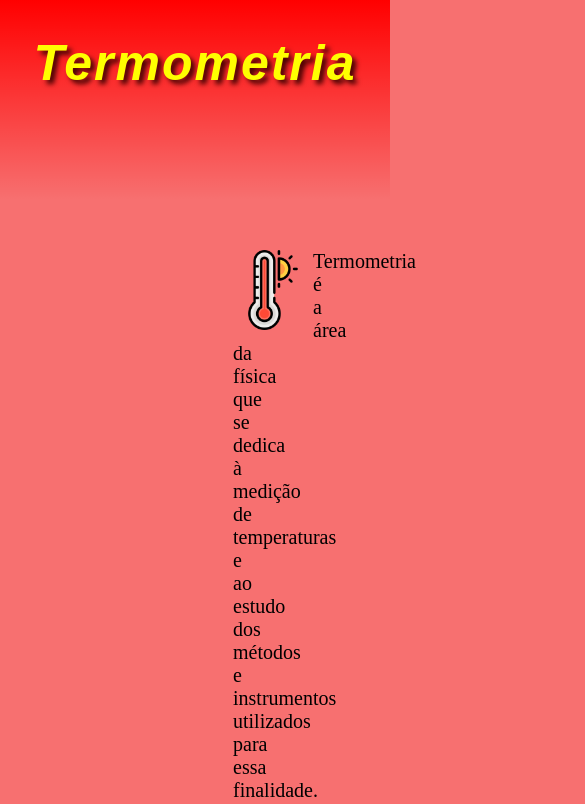
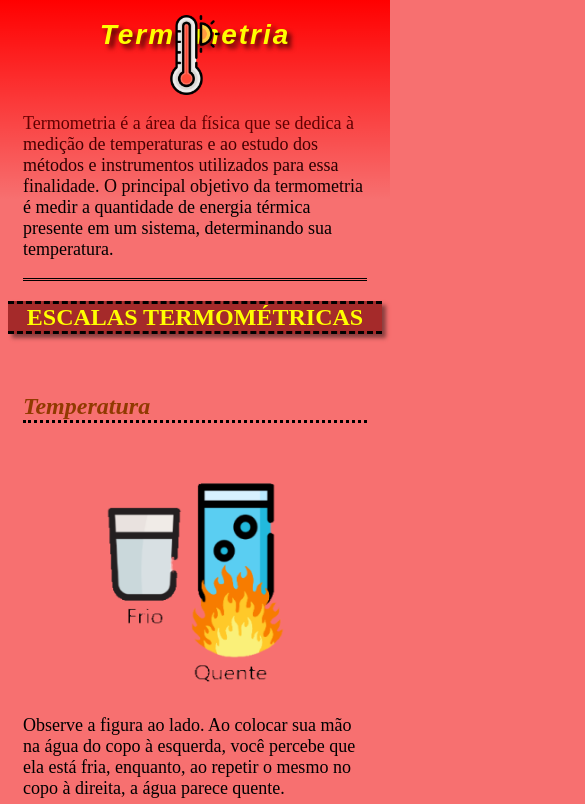
Before and after one commit to Nascici/Interessante, a plain HTML site: page termometria.html in a window 390 px wide. Shown: the top 804 px of the page, 585 px wide, since content can reach past the window. Drawn offline with nearby package versions, Linux system fonts and the light colour scheme; a web font is replaced by a local one.

Commit message:
Update termometria.css
Atualizado para ser compátivel com o celular

```diff
--- a/termometria.css
+++ b/termometria.css
@@ -1,19 +1,21 @@
 * {
     box-sizing: border-box;
 }
+
 #ter {
     background-color: rgb(247, 112, 112);
     max-height: 1500px;
 }
-/*termometria*/
+
 #termometria {
-    background: linear-gradient(to top, rgba(255,0,0,0), red);
+    background: linear-gradient(to top, rgba(255, 0, 0, 0), red);
     position: absolute;
     top: 0;
     left: 0;
     right: 0;
     height: 200px;
 }
+
 .Título {
     text-align: center;
     letter-spacing: 2px;
@@ -24,6 +26,7 @@
     font-size: 50px;
     text-shadow: 4px 4px 5px rgb(66, 2, 2);
 }
+
 .fis-termo {
     margin: 225px;
     margin-top: 250px;
@@ -32,13 +35,14 @@
     font-size: 20px;
     border-bottom: double black;
 }
+
 .Termômetro {
     float: left;
     position: relative;
     top: 0;
     right: 0;
 }
-/*Temperatura*/
+
 .escalas-termométricas {
     margin: 225px;
     margin-top: 0;
@@ -48,10 +52,12 @@
     font-size: 20px;
     border-bottom: double black;
 }
+
 h2 {
     text-align: center;
     text-transform: uppercase;
-    border-top: dashed black; border-bottom: dashed black;
+    border-top: dashed black;
+    border-bottom: dashed black;
     color: yellow;
     font-size: 50px;
     background: brown;
@@ -60,6 +66,7 @@ h2 {
     right: 0;
     box-shadow: 4px 4px 4px rgb(139, 63, 63);
 }
+
 h3 {
     border-bottom: dotted black;
     color: rgb(145, 58, 0);
@@ -67,17 +74,20 @@ h3 {
     font-style: italic;
     font-size: 30px;
 }
+
 .FQ {
     float: right;
 }
+
 h4 {
     text-decoration: underline;
     font-size: 20px;
 }
+
 .tFQ {
     float: left;
 }
-/*Escalas Termométricas*/
+
 .temperatura {
     margin: 225px;
     margin-top: 0;
@@ -87,13 +97,63 @@ h4 {
     font-size: 20px;
     border-bottom: double black;
 }
+
 .esc {
     display: block;
     margin: 0 auto;
 }
+
 span {
     font-size: 15px;
 }
+
 li {
-    list-style:circle;
+    list-style: circle;
 }
+
+@media screen and (max-width: 768px) {
+    .fis-termo,
+    .escalas-termométricas,
+    .temperatura {
+        margin: 15px;
+        font-size: 18px;
+    }
+
+    .Termômetro,
+    .FQ,
+    .tFQ {
+        float: none;
+        display: block;
+        margin: 0 auto;
+    }
+
+    h2 {
+        font-size: 30px;
+    }
+
+    h3 {
+        font-size: 25px;
+    }
+
+    .Título {
+        font-size: 35px;
+    }
+}
+
+@media screen and (max-width: 480px) {
+    .Título {
+        font-size: 28px;
+    }
+
+    h2, h3 {
+        font-size: 24px;
+    }
+
+    span {
+        font-size: 14px;
+    }
+
+    li {
+        font-size: 16px;
+    }
+}
```
